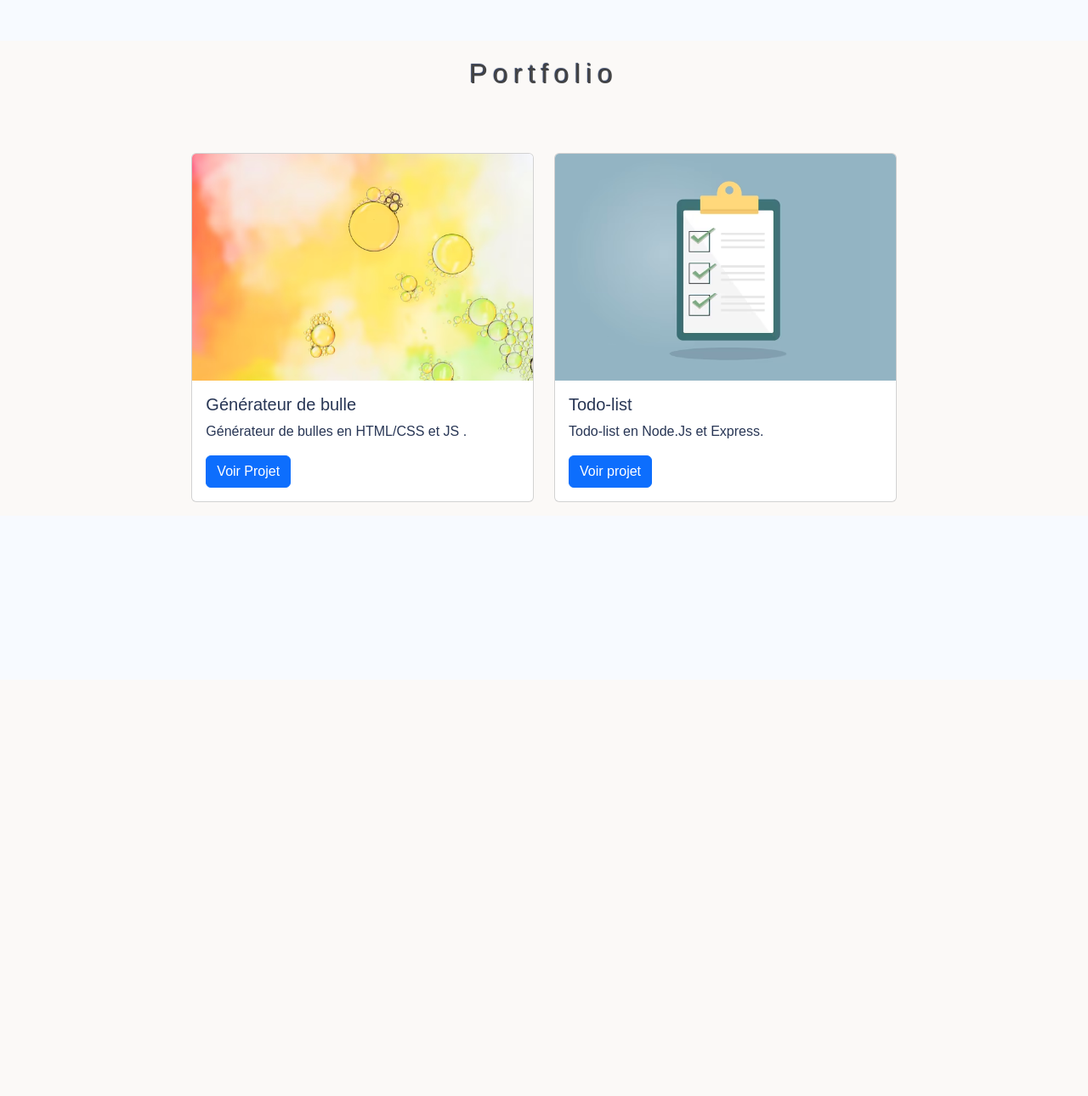
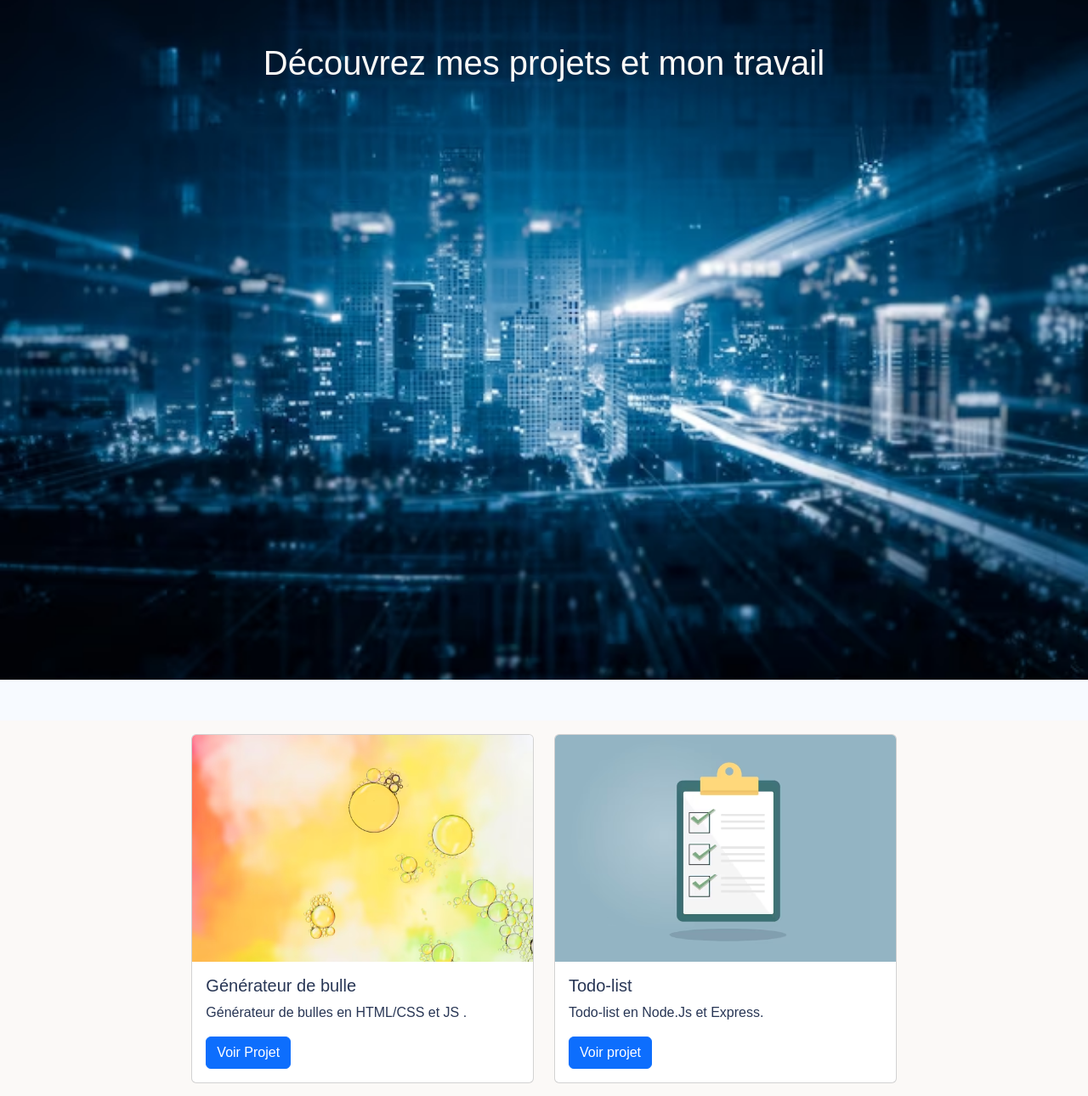
Before and after one commit to hmouda16/labidi-ahmed-cv, a PHP site: page /index2.html in a window 1280 px wide. Shown: the top 1290 px of the page at 85% size. Before the commit the page ends 591 px from the top, so only its background shows below. Run offline with PHP 8.4, Linux system fonts and the light colour scheme; some libraries are stand-ins or nearby versions.

Commit message:
ajout BG portfolio

```diff
--- a/index2.html
+++ b/index2.html
@@ -17,9 +17,11 @@
 </head>
 
 <body>
+    <header>
+        <h1 class="titre-p-f" class="text-center titre">Découvrez mes projets et mon travail</h1>
+    </header>
 
     <section class="container-fluid my-5" id="portfolio">
-        <h2 class="text-center titre">Portfolio</h2>
         <div class="row justify-content-center">
             <div class="col-sm-4">
                 <div class="card my-3 card-height">
--- a/style.css
+++ b/style.css
@@ -205,6 +205,14 @@ header .button:hover a {
 }
 
 /* portfolio */
+
+header{
+  background-image: url(media/bg-portfolio.avif);
+}
+.titre-p-f{
+  color: #fbf9f7;
+}
+
 #portfolio{
   background-color: #fbf9f7;
 }
```
Also changed, not shown: media/bg-portfolio.avif (added).
